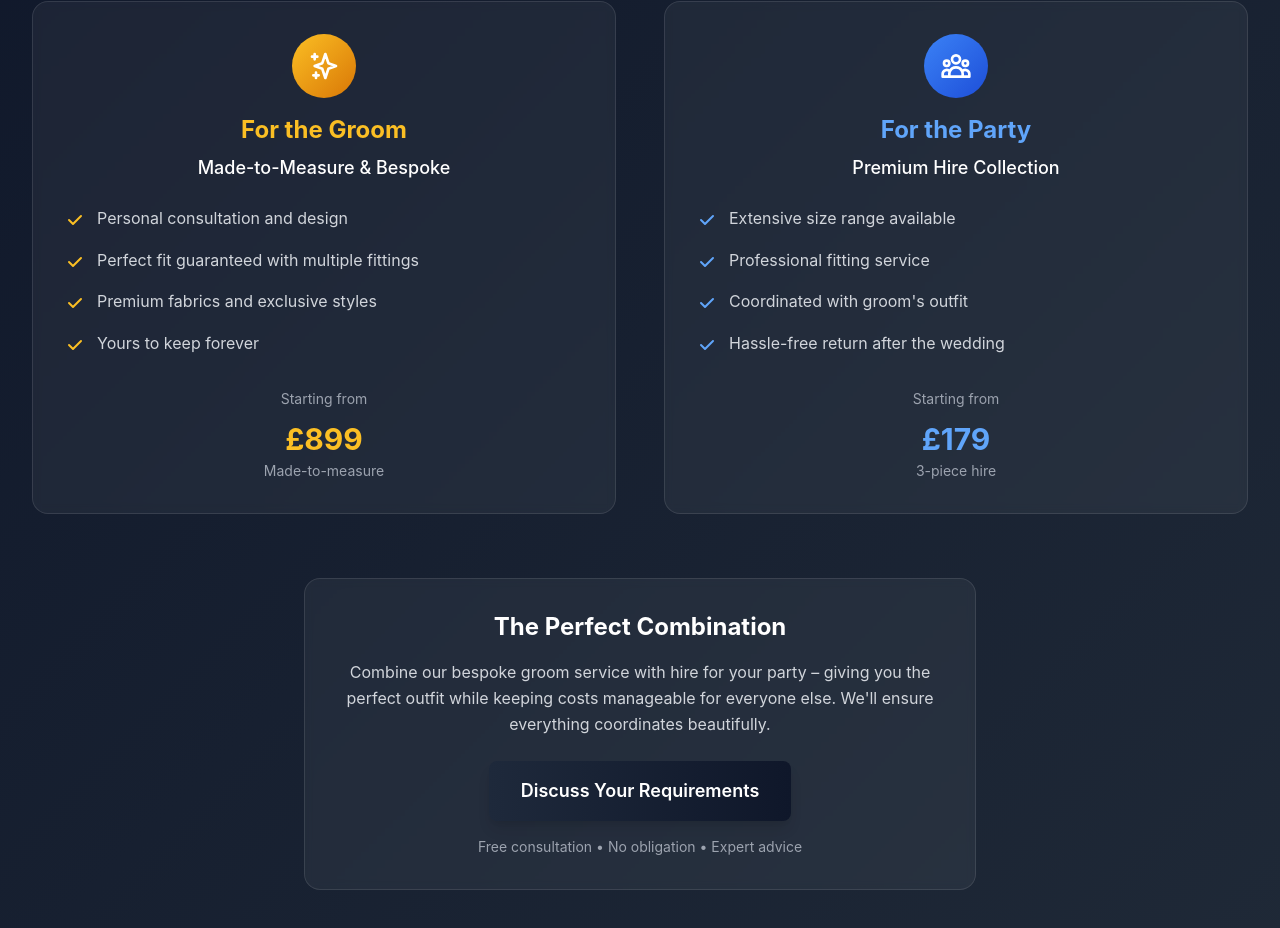
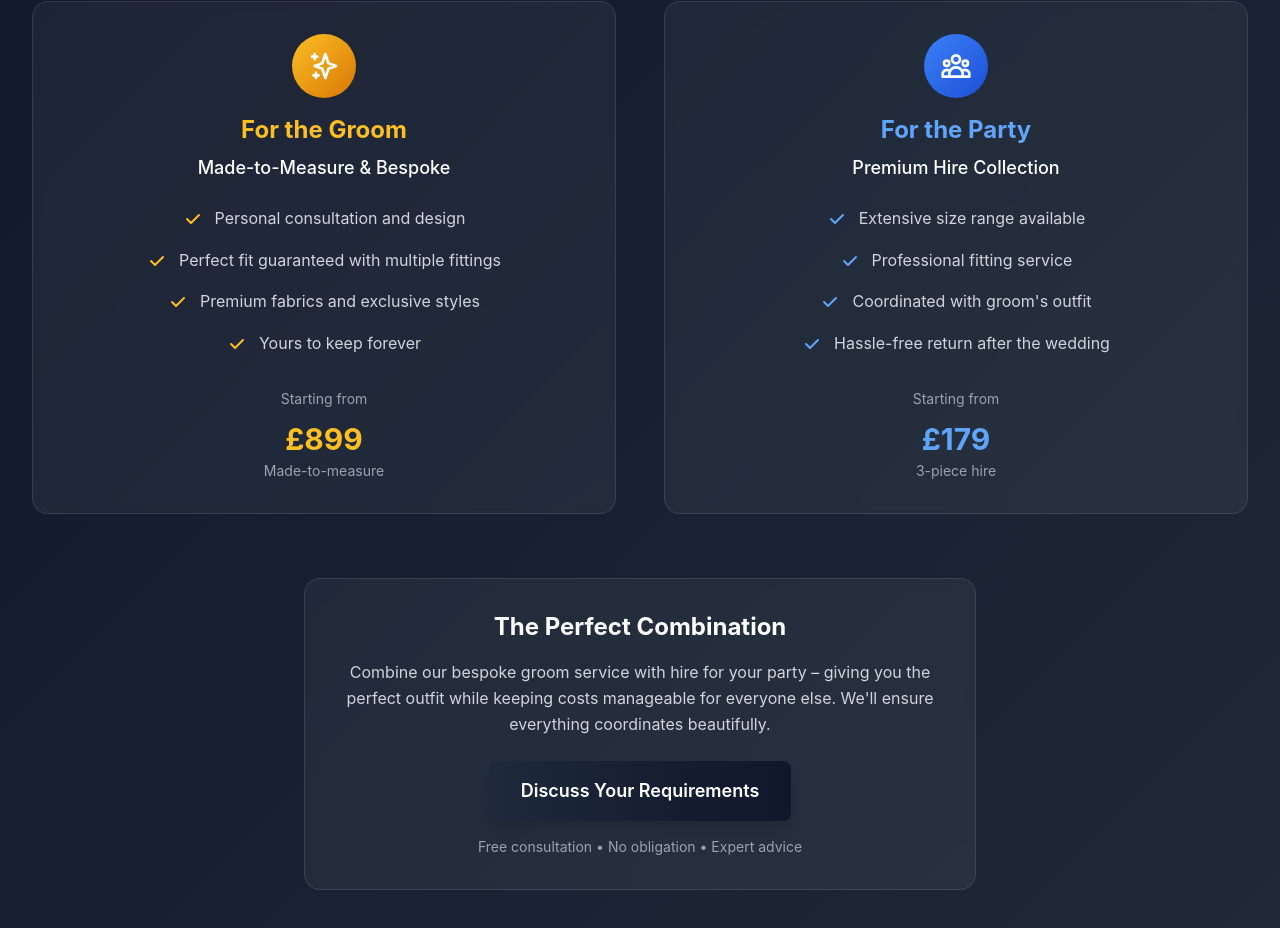
Before and after one commit to blacktierob/appt-funnel, a Next.js app: page / in a window 1280 px wide. Shown: the part 5273-6201 px from the top of the page. Built offline with nearby package versions, Linux system fonts and the light colour scheme.

Commit message:
Center text alignment in For the Groom and For the Party sections

```diff
--- a/app/components/BespokeVsHireSection.tsx
+++ b/app/components/BespokeVsHireSection.tsx
@@ -34,27 +34,27 @@ const BespokeVsHireSection = () => {
               <p className="text-lg font-medium text-white">Made-to-Measure & Bespoke</p>
             </div>
 
-            <ul className="space-y-4 mb-8">
-              <li className="flex items-start">
-                <svg className="w-5 h-5 text-amber-400 mt-1 mr-3 flex-shrink-0" fill="currentColor" viewBox="0 0 20 20">
+            <ul className="space-y-4 mb-8 text-center">
+              <li className="flex items-center justify-center">
+                <svg className="w-5 h-5 text-amber-400 mr-3 flex-shrink-0" fill="currentColor" viewBox="0 0 20 20">
                   <path fillRule="evenodd" d="M16.707 5.293a1 1 0 010 1.414l-8 8a1 1 0 01-1.414 0l-4-4a1 1 0 011.414-1.414L8 12.586l7.293-7.293a1 1 0 011.414 0z" clipRule="evenodd" />
                 </svg>
                 <span className="text-gray-300">Personal consultation and design</span>
               </li>
-              <li className="flex items-start">
-                <svg className="w-5 h-5 text-amber-400 mt-1 mr-3 flex-shrink-0" fill="currentColor" viewBox="0 0 20 20">
+              <li className="flex items-center justify-center">
+                <svg className="w-5 h-5 text-amber-400 mr-3 flex-shrink-0" fill="currentColor" viewBox="0 0 20 20">
                   <path fillRule="evenodd" d="M16.707 5.293a1 1 0 010 1.414l-8 8a1 1 0 01-1.414 0l-4-4a1 1 0 011.414-1.414L8 12.586l7.293-7.293a1 1 0 011.414 0z" clipRule="evenodd" />
                 </svg>
                 <span className="text-gray-300">Perfect fit guaranteed with multiple fittings</span>
               </li>
-              <li className="flex items-start">
-                <svg className="w-5 h-5 text-amber-400 mt-1 mr-3 flex-shrink-0" fill="currentColor" viewBox="0 0 20 20">
+              <li className="flex items-center justify-center">
+                <svg className="w-5 h-5 text-amber-400 mr-3 flex-shrink-0" fill="currentColor" viewBox="0 0 20 20">
                   <path fillRule="evenodd" d="M16.707 5.293a1 1 0 010 1.414l-8 8a1 1 0 01-1.414 0l-4-4a1 1 0 011.414-1.414L8 12.586l7.293-7.293a1 1 0 011.414 0z" clipRule="evenodd" />
                 </svg>
                 <span className="text-gray-300">Premium fabrics and exclusive styles</span>
               </li>
-              <li className="flex items-start">
-                <svg className="w-5 h-5 text-amber-400 mt-1 mr-3 flex-shrink-0" fill="currentColor" viewBox="0 0 20 20">
+              <li className="flex items-center justify-center">
+                <svg className="w-5 h-5 text-amber-400 mr-3 flex-shrink-0" fill="currentColor" viewBox="0 0 20 20">
                   <path fillRule="evenodd" d="M16.707 5.293a1 1 0 010 1.414l-8 8a1 1 0 01-1.414 0l-4-4a1 1 0 011.414-1.414L8 12.586l7.293-7.293a1 1 0 011.414 0z" clipRule="evenodd" />
                 </svg>
                 <span className="text-gray-300">Yours to keep forever</span>
@@ -80,27 +80,27 @@ const BespokeVsHireSection = () => {
               <p className="text-lg font-medium text-white">Premium Hire Collection</p>
             </div>
 
-            <ul className="space-y-4 mb-8">
-              <li className="flex items-start">
-                <svg className="w-5 h-5 text-blue-400 mt-1 mr-3 flex-shrink-0" fill="currentColor" viewBox="0 0 20 20">
+            <ul className="space-y-4 mb-8 text-center">
+              <li className="flex items-center justify-center">
+                <svg className="w-5 h-5 text-blue-400 mr-3 flex-shrink-0" fill="currentColor" viewBox="0 0 20 20">
                   <path fillRule="evenodd" d="M16.707 5.293a1 1 0 010 1.414l-8 8a1 1 0 01-1.414 0l-4-4a1 1 0 011.414-1.414L8 12.586l7.293-7.293a1 1 0 011.414 0z" clipRule="evenodd" />
                 </svg>
                 <span className="text-gray-300">Extensive size range available</span>
               </li>
-              <li className="flex items-start">
-                <svg className="w-5 h-5 text-blue-400 mt-1 mr-3 flex-shrink-0" fill="currentColor" viewBox="0 0 20 20">
+              <li className="flex items-center justify-center">
+                <svg className="w-5 h-5 text-blue-400 mr-3 flex-shrink-0" fill="currentColor" viewBox="0 0 20 20">
                   <path fillRule="evenodd" d="M16.707 5.293a1 1 0 010 1.414l-8 8a1 1 0 01-1.414 0l-4-4a1 1 0 011.414-1.414L8 12.586l7.293-7.293a1 1 0 011.414 0z" clipRule="evenodd" />
                 </svg>
                 <span className="text-gray-300">Professional fitting service</span>
               </li>
-              <li className="flex items-start">
-                <svg className="w-5 h-5 text-blue-400 mt-1 mr-3 flex-shrink-0" fill="currentColor" viewBox="0 0 20 20">
+              <li className="flex items-center justify-center">
+                <svg className="w-5 h-5 text-blue-400 mr-3 flex-shrink-0" fill="currentColor" viewBox="0 0 20 20">
                   <path fillRule="evenodd" d="M16.707 5.293a1 1 0 010 1.414l-8 8a1 1 0 01-1.414 0l-4-4a1 1 0 011.414-1.414L8 12.586l7.293-7.293a1 1 0 011.414 0z" clipRule="evenodd" />
                 </svg>
                 <span className="text-gray-300">Coordinated with groom's outfit</span>
               </li>
-              <li className="flex items-start">
-                <svg className="w-5 h-5 text-blue-400 mt-1 mr-3 flex-shrink-0" fill="currentColor" viewBox="0 0 20 20">
+              <li className="flex items-center justify-center">
+                <svg className="w-5 h-5 text-blue-400 mr-3 flex-shrink-0" fill="currentColor" viewBox="0 0 20 20">
                   <path fillRule="evenodd" d="M16.707 5.293a1 1 0 010 1.414l-8 8a1 1 0 01-1.414 0l-4-4a1 1 0 011.414-1.414L8 12.586l7.293-7.293a1 1 0 011.414 0z" clipRule="evenodd" />
                 </svg>
                 <span className="text-gray-300">Hassle-free return after the wedding</span>
```
